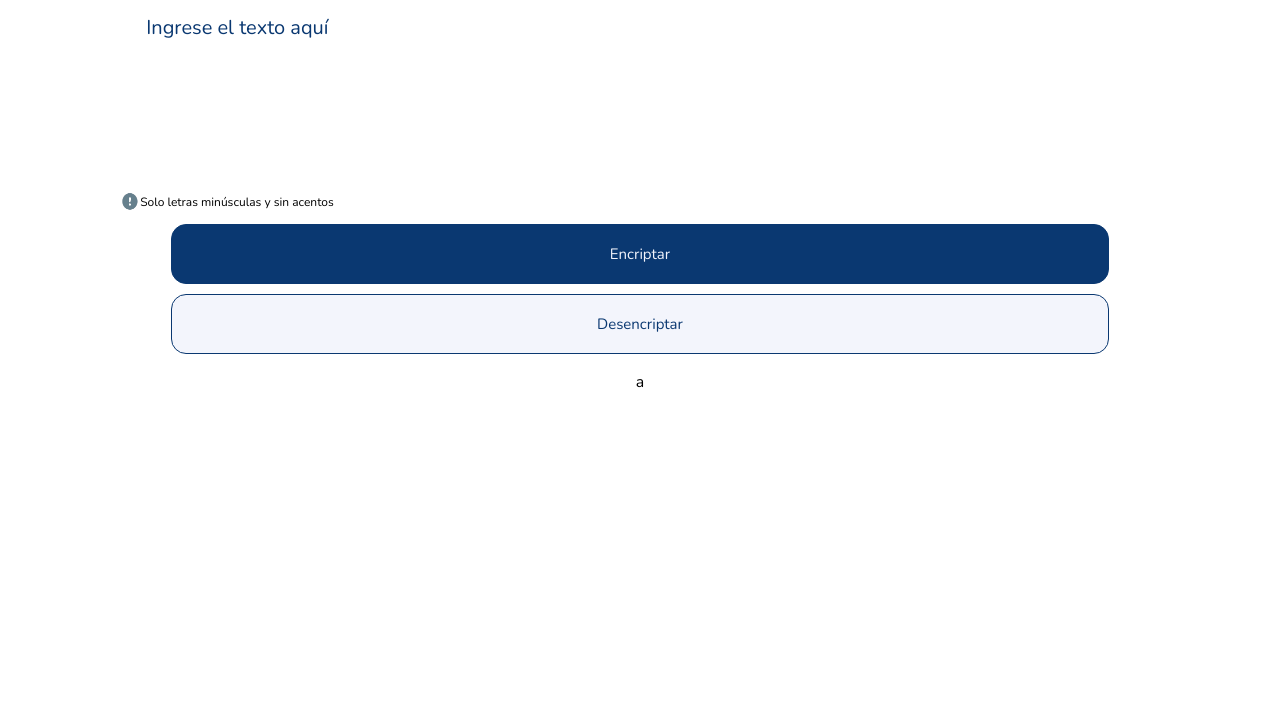
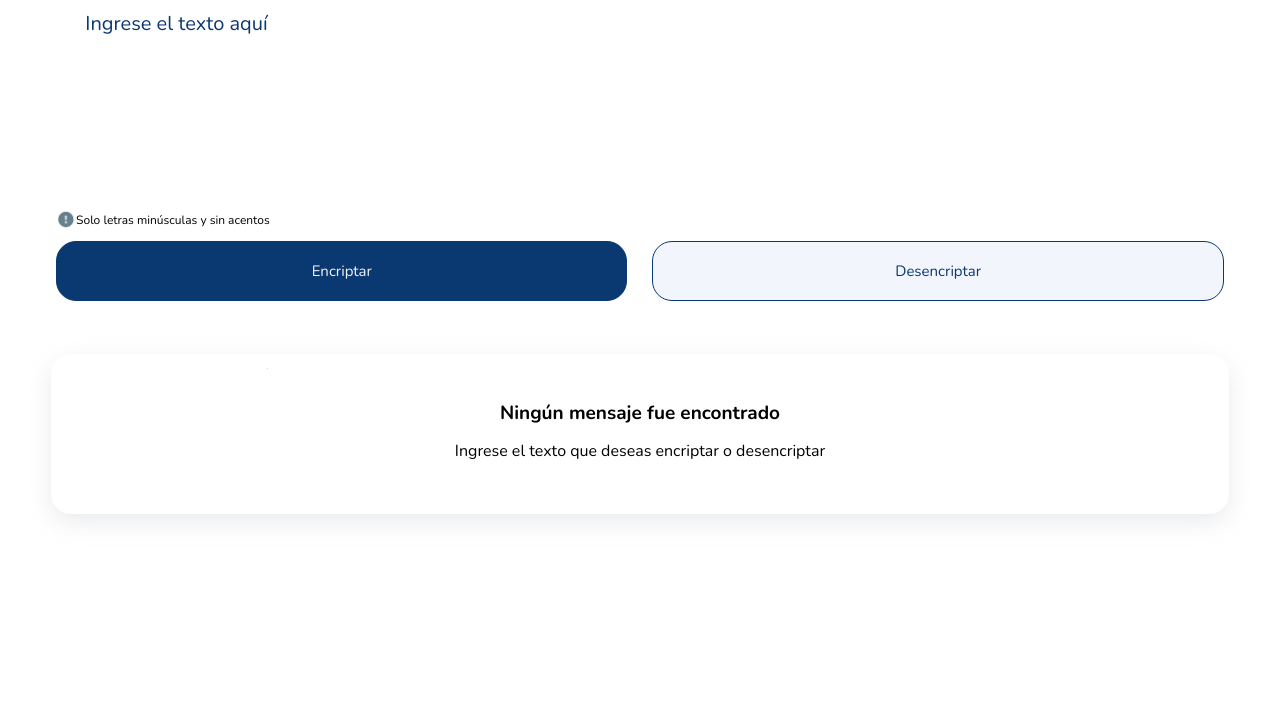
Before and after one commit to RolDev-22/Challange_OracleONE, a plain HTML site: page index.html in a window 1280 px wide. Shown: the part 81-800 px from the top of the page. Drawn offline with nearby package versions, Linux system fonts and the light colour scheme.

Commit message:
Cambios generales en scripts y diseño

```diff
--- a/index.html
+++ b/index.html
@@ -18,8 +18,9 @@
         <div id="containertextAreaInput">
           <textarea
             name="textAreaIn"
-            rows="5"
+            rows="1"
             id="textAreaInput"
+            class="textAreaInputC"
             placeholder="Ingrese el texto aquí"
           ></textarea>
         </div>
@@ -36,13 +37,48 @@
             </p>
           </div>
           <div id="buttons">
-            <input type="button" value="Encriptar" class="buttonsInput">
-            <input type="button" value="Desencriptar" class="buttonsInput">
+            <input
+              type="button"
+              value="Encriptar"
+              class="buttonsInput"
+              id="buttonEncriptar"
+              onclick="pasarValor();"
+            />
+            <input
+              type="button"
+              value="Desencriptar"
+              class="buttonsInput"
+              id="buttonDesencriptar"
+            />
           </div>
         </div>
       </section>
 
-      <section class="sectionsBody">a</section>
+      <section class="sectionsBody">
+        <div id="containerOutput">
+          <textarea
+            name="textAreaIn"
+            rows="1"
+            id="textAreaOutput"
+            class="textAreaInputC"
+            placeholder="Ingrese el texto aquí"
+            style="display: none"
+          ></textarea>
+          <div id="textosOutput">
+            <h2 id="tituloOutput">Ningún mensaje fue encontrado</h2>
+            <p id="textoOutput">
+              Ingrese el texto que deseas encriptar o desencriptar
+            </p>
+          </div>
+          <input
+            type="button"
+            value="Copiar"
+            class="buttonsInput"
+            id="buttonCopiar"
+            style="display: none"
+          />
+        </div>
+      </section>
     </main>
   </body>
 
--- a/script/encriptation.js
+++ b/script/encriptation.js
@@ -1,9 +1,35 @@
-let textAreaIn = document.getElementById('textAreaInput');
+let textAreaInp = document.getElementById("textAreaInput");
+let textAreaOut = document.getElementById("textAreaOutput");
 
-textAreaIn.style.cssText = `height: ${textAreaIn.scrollHeight}px; overflow-y: hidden`;
+let buttonEncriptar = document.getElementById("buttonEncriptar");
 
+let containerText =  document.getElementById('textosOutput');
 
-textAreaIn.addEventListener("input", function(){
-    this.style.height = "auto";
-    this.style.height = `${this.scrollHeight}px`;
+let buttonCopy =  document.getElementById('buttonCopiar');
+
+textAreaInp.style.cssText = `height: ${textAreaInp.scrollHeight}px; overflow-y: hidden`;
+textAreaInp.addEventListener("input", function () {
+  this.style.height = "auto";
+  this.style.height = `${this.scrollHeight}px`;
 });
+
+textAreaOut.style.cssText = `height: ${textAreaOut.scrollHeight}px; overflow-y: hidden`;
+textAreaOut.addEventListener("input", function () {
+  this.style.height = "auto";
+  this.style.height = `${this.scrollHeight}px`;
+});
+
+function pasarValor() {
+  let textoInp = textAreaInp.value;
+
+  if (textAreaInp.scrollHeight > 0) {
+    textAreaOut.style.height = `${textAreaInp.scrollHeight}px`;
+    containerText.style.display = "none";
+    textAreaOut.innerText = textoInp;
+    buttonCopy.style.display = "flex";
+  }else{
+    textAreaOut.style.height = "initial";
+    containerText.style.display = "initial";
+    buttonCopy.style.display = "initial";
+  }
+}
--- a/style/styleMovil.css
+++ b/style/styleMovil.css
@@ -143,6 +143,7 @@ table {
   margin: 0;
   padding: 0;
   font-family: "Nunito", sans-serif;
+  transition: all 0.5s ease-in-out;
 }
 
 body{
@@ -155,7 +156,6 @@ body{
   flex-direction: column;
   justify-content: flex-start;
   align-items: center;
-
 }
 
 header{
@@ -168,17 +168,16 @@ header{
   flex-direction: row;
   justify-content: center;
   align-items: center;
-
 }
 
 #containerHeader{
   height: 95%;
-  width: 90%;
+  width: 95%;
   display: flex;
   flex-direction: row;
   align-items: center;
   justify-content: flex-start;
-
+  padding-left: 10px;
 }
 
 #containerHeader > img{
@@ -189,36 +188,33 @@ header{
 main{
   position: absolute;
   top: 10%;
-  width: 90%;
+  width: 98%;
   display: flex;
   flex-direction: column;
   justify-content: flex-start;
   align-items: center;
   row-gap: 5px;
-
 }
 
 .sectionsBody{
-  width: 95%;
+  width: 98%;
   display: flex;
   flex-direction: column;
   justify-content: flex-start;
   align-items: center;
-  padding: 5px;
-
+  padding: 1px;
 }
 
 #containertextAreaInput{
   width: 95%;
-  min-height: 150px;
+  min-height: 180px;
   display: flex;
   justify-content: center;
   align-items: flex-start;
   padding: 5px;
-
 }
 
-#textAreaInput{
+.textAreaInputC{
   width: 95%;
   padding: 5px;
   resize: none;
@@ -226,10 +222,9 @@ main{
   border: none;
   font-size: 20px;
   color: var(--primaryColor);
-  background-color: transparent;
 }
 
-#textAreaInput::placeholder{
+.textAreaInputC::placeholder{
   color: var(--primaryColor);
 }
 
@@ -242,14 +237,12 @@ main{
   align-items: center;
   padding: 5px;
   row-gap: 5px;
-
 }
 
 #messageInformation{
   width: 100%;
   display: flex;
   padding: 5px;
-
 }
 
 #messageInf{
@@ -264,11 +257,11 @@ main{
 
 #messageInf > img{
   width: 20px;
-  height: 25px;
+  height: 23px;
 }
 
 #buttons{
-  width: 95%;
+  width: 100%;
   display: flex;
   flex-direction: column;
   justify-content: center;
@@ -280,7 +273,7 @@ main{
   width: 95%;
   height: 60px;
   border: 1px solid var(--primaryColor);
-  border-radius: 15px;
+  border-radius: 20px;
   background-color: var(--primaryColor);
   color: var(--mainColor);
   font-size: 15px;
@@ -289,6 +282,55 @@ main{
 .buttonsInput:nth-child(2){
   background-color: var(--mainColor);
   color: var(--primaryColor);
+}
+
+.buttonsInput:nth-child(3){
+  background-color: var(--mainColor);
+  color: var(--primaryColor);
+  justify-content: center;
+  align-items: center;
+}
+
+#containerOutput{
+  width: 80%;
+  min-height: 140px;
+  display: flex;
+  flex-direction: column;
+  justify-content: flex-start;
+  align-items: center;
+  padding: 5px;
+
+  row-gap: 5px;
+  border-radius: 20px;
+  background-color: white;
+  box-shadow: rgba(149, 157, 165, 0.2) 0px 8px 24px;
+}
+
+#textAreaOutput{
+  width: 95%;
+  color: #495057;
+  border-radius: 10px;
+}
+
+#textosOutput{
+  width: 90%;
+  display: flex;
+  flex-direction: column;
+  justify-content: center;
+  align-items: center;
+  text-align: center;
+  row-gap: 20px;
+  transform: translateY(10px);
+}
+
+#tituloOutput{
+  width: 95%;
+  font-size: 19px;
+  font-weight: bolder;
+}
+
+#textoOutput{
+  width: 100%;
 }
 
 @media (height < 550px) {
@@ -300,3 +342,30 @@ main{
     height: 15%;
   }
 }
+
+@media (width > 670px) {
+
+  #containerHeader{
+    padding-left: 45px;
+  }
+
+  #buttons{
+    display: flex;
+    flex-direction: row;
+    column-gap: 25px;
+  }
+
+  #containerOutput{
+    margin-top: 40px;
+    width: 95%;
+    min-height: 150px;
+  }
+
+  #textosOutput{
+    transform: translateY(30px);
+  }
+
+  #buttonCopiar{
+    background-color: #fff;
+  }
+}
```
